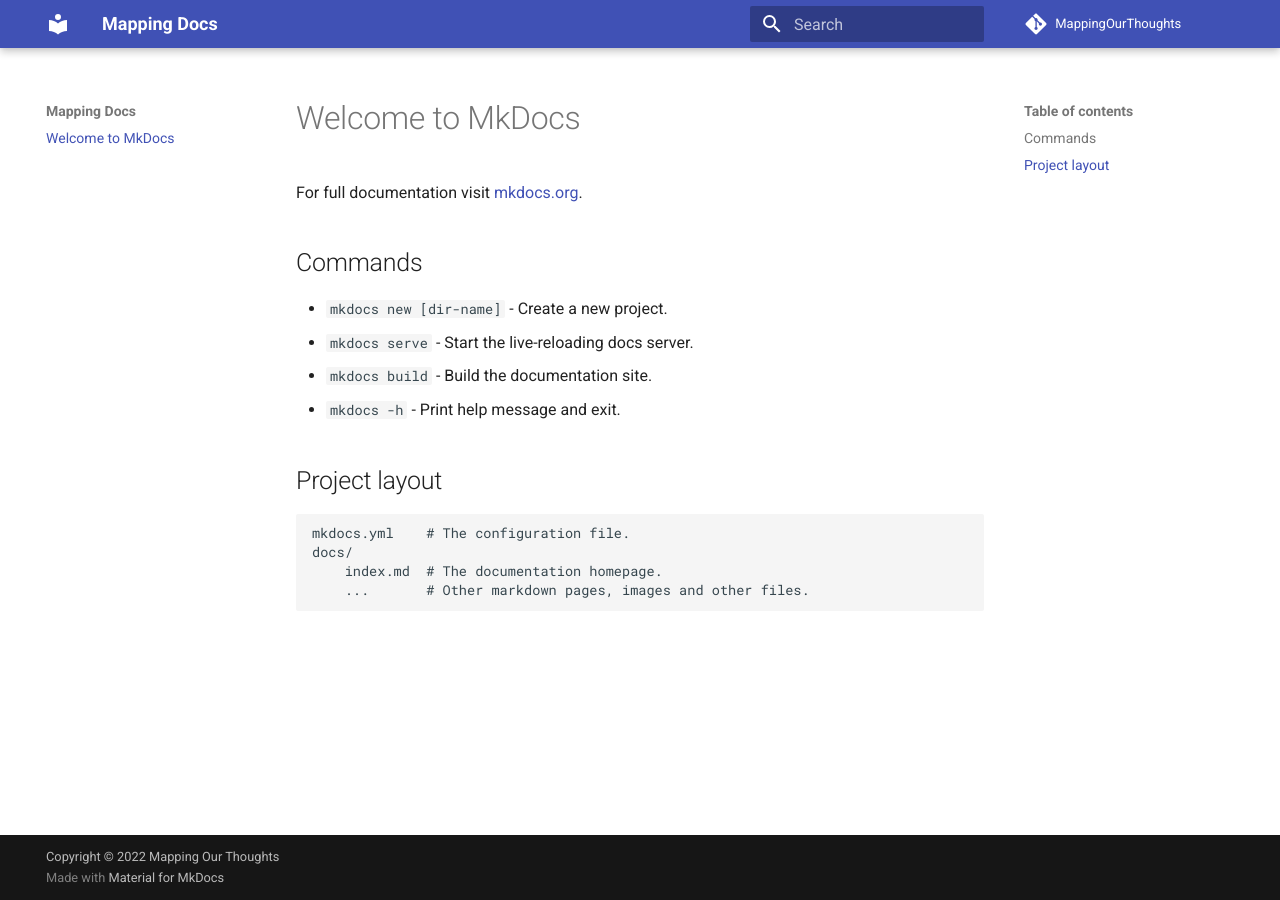
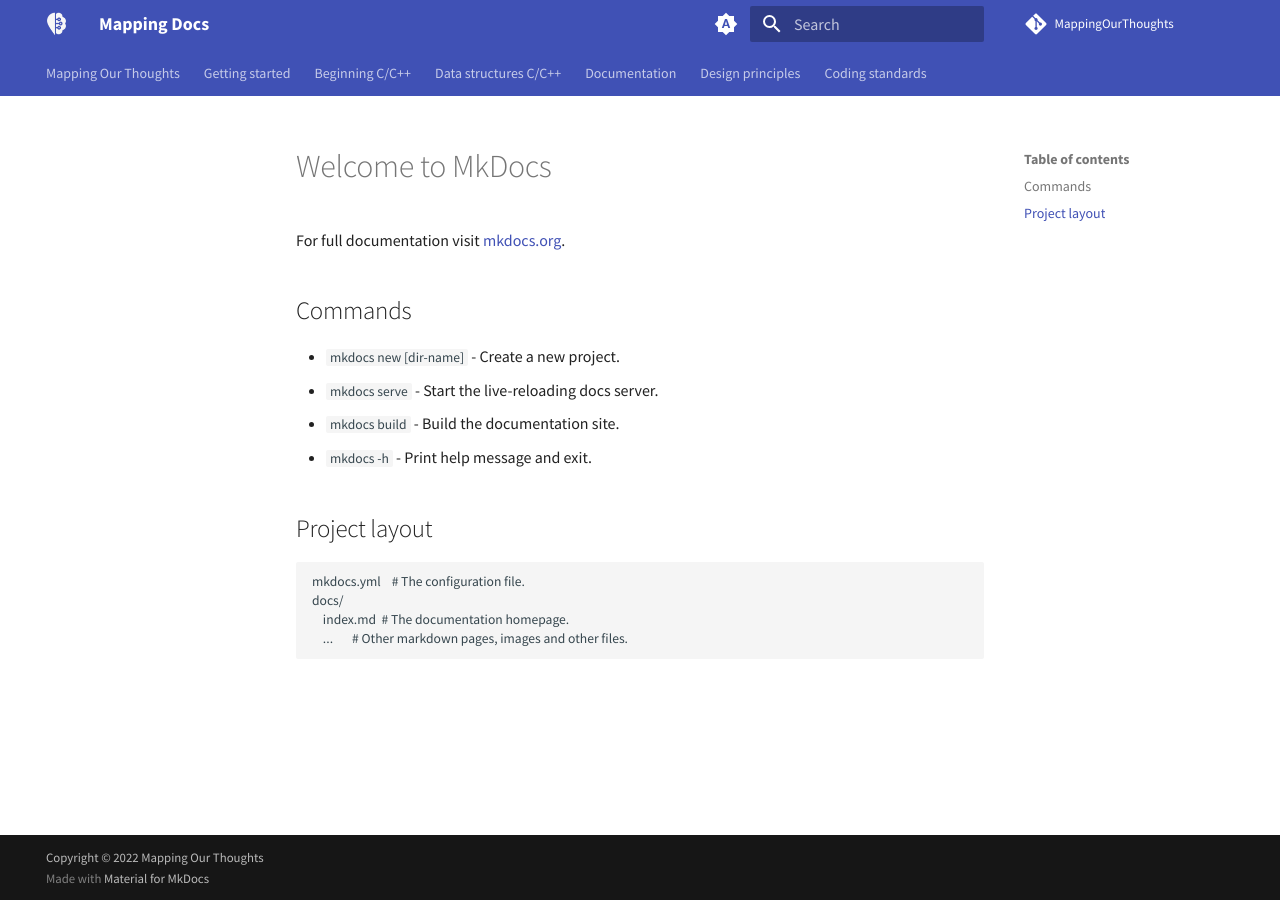
Before and after one commit to MappingOurThoughts/MappingOurThoughts.github.io, an MkDocs documentation site: the page built from docs/index.md, in a window 1280 px wide. Built offline with MkDocs 1.6.1 and Material for MkDocs 9.7.7, drawn with Linux system fonts in a browser that asks for light colours.

Commit message:
Initial Outline

```diff
--- a/mkdocs.yml
+++ b/mkdocs.yml
@@ -1,4 +1,7 @@
+# Project information
 site_name: Mapping Docs
+#site_url: https://squidfunk.github.io/mkdocs-material/
+site_author: Antonio Turley
 
 # Repository
 repo_name: MappingOurThoughts
@@ -7,6 +10,83 @@
 # Copyright
 copyright: Copyright &copy; 2022 Mapping Our Thoughts
 
-# Configuration
 theme:
-  name: material
+    name: material
+
+    # Static files
+    static_templates:
+        - 404.html
+
+    # Don't include MkDocs' JavaScript
+    include_search_page: false
+    search_index_only: true
+
+    # Default values, taken from mkdocs_theme.yml
+    language: en
+    features:
+        - announce.dismiss
+        - content.code.annotate
+        # - content.tabs.link
+        - content.tooltips
+        # - header.autohide
+        # - navigation.expand
+        - navigation.indexes
+        # - navigation.instant
+        # - navigation.prune
+        - navigation.sections
+        - navigation.tabs
+        # - navigation.tabs.sticky
+        - navigation.top
+        - navigation.tracking
+        - search.highlight
+        - search.share
+        - search.suggest
+        - toc.follow
+        # - toc.integrate
+    palette:
+        - media: "(prefers-color-scheme)"
+          toggle:
+              icon: material/brightness-auto
+              name: Switch to light mode
+        - media: "(prefers-color-scheme: light)"
+          scheme: default
+          primary: indigo
+          accent: indigo
+          toggle:
+              icon: material/brightness-7
+              name: Switch to dark mode
+        - media: "(prefers-color-scheme: dark)"
+          scheme: slate
+          primary: indigo
+          accent: indigo
+          toggle:
+              icon: material/brightness-4
+              name: Switch to system preference
+
+    font:
+        text: Source Sans Pro
+        code: Source Sans Pro
+
+    logo: assets/logo.png
+
+    extra_css:
+       - stylesheets/extra.css
+
+# Navigation Tree
+nav:
+    - Mapping Our Thoughts: https://www.mappingourthoughts.org
+    - Getting started:
+        - Zoom: started/zoom.md
+        - Upload files: started/cloud.md
+        - Customized Workstation: started/workstation.md
+        - Encrypted email: started/email.md
+        - Git and GitHub: started/git.md
+        - Unix terminal: started/terminal.md
+    - Beginning C/C++:
+        - Getting started: beginning/getting-started.md
+    - Data structures C/C++:
+        - Linked lists: data-structures/linked-lists.md
+    - Documentation:
+        - Resources: documentation/resources.md
+    - Design principles: principles/principles.md
+    - Coding standards: standards/standards.md
```
Also changed, not shown: docs/beginning/getting-started.md (added, +1 -0 lines), docs/assets/logo.png (added), docs/data-structures/linked-lists.md (added), docs/documentation/resources.md (added), docs/principles/principles.md (added), docs/standards/standards.md (added), docs/started/cloud.md (added), docs/started/email.md (added), docs/started/git.md (added), docs/started/terminal.md (added), docs/started/workstation.md (added), docs/started/zoom.md (added), docs/stylesheets/extra.css (added).
